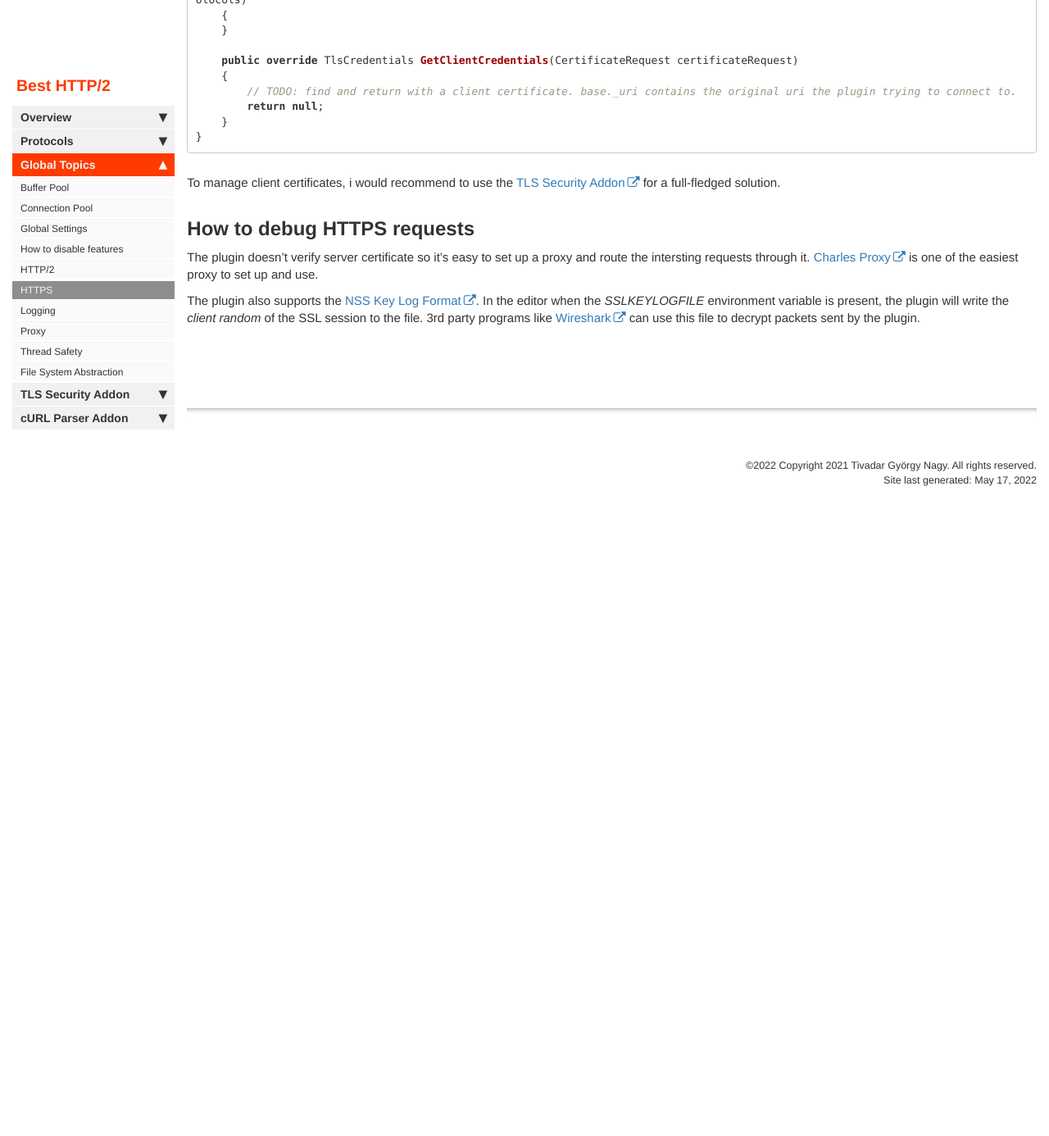
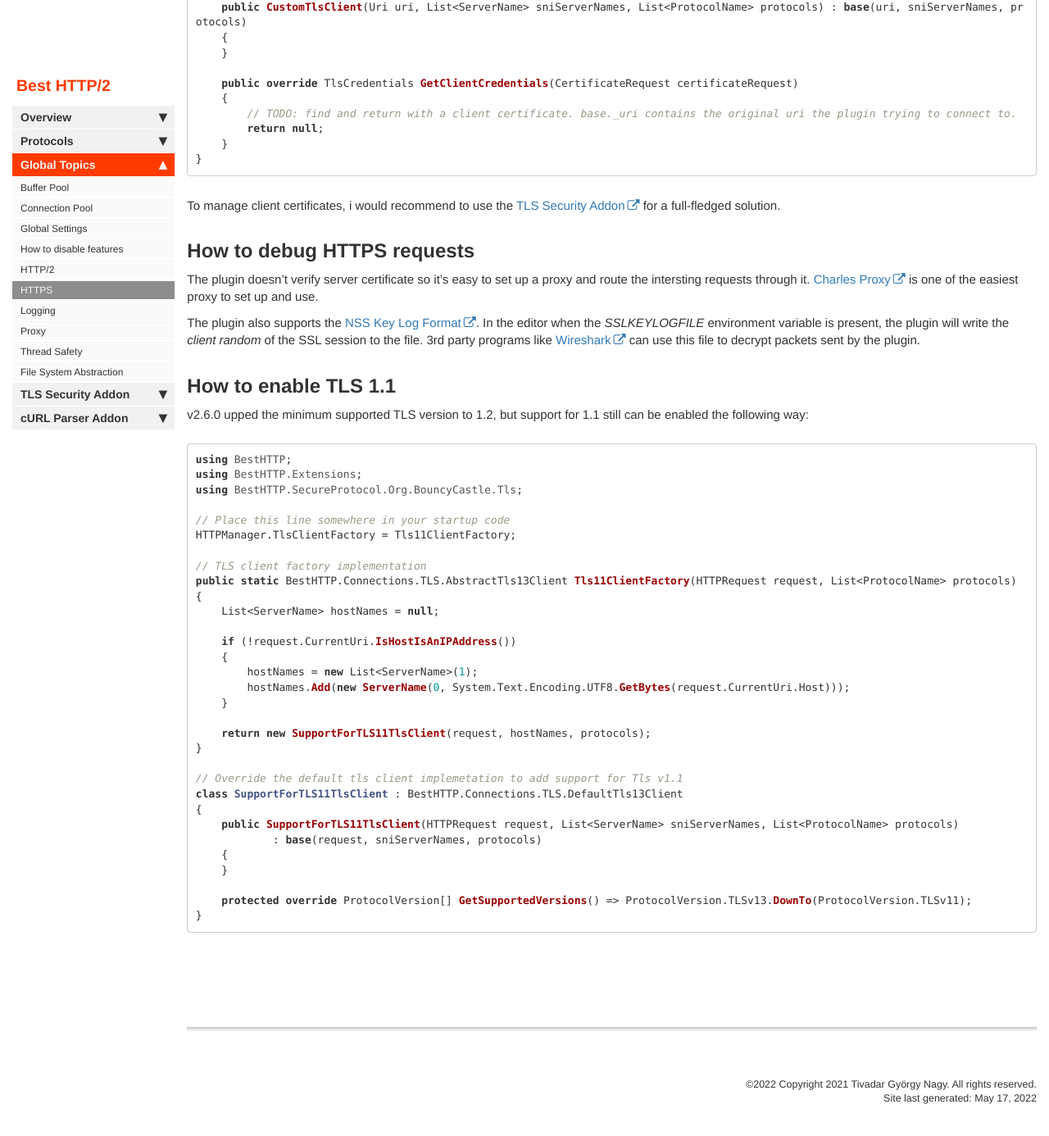
Before and after one commit to Benedicht/BestHTTP-Documentation, a Jekyll site: the page built from pages/best_http2/global_topics/HTTPS.md, in a window 1280 px wide and 1400 px high, scrolled down 1628 px. Shown: the top 1386 px of the window at 82% size. Built offline with Jekyll 4.4.1, drawn with Linux system fonts in a browser that asks for light colours; comment, search, counter and statistics services are not loaded; before the commit the page ends 2274 px from its top, so only the background shows below that; some of the changed text lies outside the part shown.

Commit message:
How to enable TLS 1.1

````diff
--- a/pages/best_http2/global_topics/HTTPS.md
+++ b/pages/best_http2/global_topics/HTTPS.md
@@ -80,3 +80,41 @@ To manage client certificates, i would recommend to use the [TLS Security Addon]
 The plugin doesn't verify server certificate so it's easy to set up a proxy and route the intersting requests through it. [Charles Proxy](https://www.charlesproxy.com) is one of the easiest proxy to set up and use.
 
 The plugin also supports the [NSS Key Log Format](https://developer.mozilla.org/en-US/docs/Mozilla/Projects/NSS/Key_Log_Format). In the editor when the *SSLKEYLOGFILE* environment variable is present, the plugin will write the *client random* of the SSL session to the file. 3rd party programs like [Wireshark](https://wiki.wireshark.org/TLS) can use this file to decrypt packets sent by the plugin.
+
+## How to enable TLS 1.1
+
+v2.6.0 upped the minimum supported TLS version to 1.2, but support for 1.1 still can be enabled the following way:
+
+```csharp
+using BestHTTP;
+using BestHTTP.Extensions;
+using BestHTTP.SecureProtocol.Org.BouncyCastle.Tls;
+
+// Place this line somewhere in your startup code
+HTTPManager.TlsClientFactory = Tls11ClientFactory;
+
+// TLS client factory implementation
+public static BestHTTP.Connections.TLS.AbstractTls13Client Tls11ClientFactory(HTTPRequest request, List<ProtocolName> protocols)
+{
+    List<ServerName> hostNames = null;
+
+    if (!request.CurrentUri.IsHostIsAnIPAddress())
+    {
+        hostNames = new List<ServerName>(1);
+        hostNames.Add(new ServerName(0, System.Text.Encoding.UTF8.GetBytes(request.CurrentUri.Host)));
+    }
+
+    return new SupportForTLS11TlsClient(request, hostNames, protocols);
+}
+
+// Override the default tls client implemetation to add support for Tls v1.1
+class SupportForTLS11TlsClient : BestHTTP.Connections.TLS.DefaultTls13Client
+{
+    public SupportForTLS11TlsClient(HTTPRequest request, List<ServerName> sniServerNames, List<ProtocolName> protocols)
+            : base(request, sniServerNames, protocols)
+    {
+    }
+
+    protected override ProtocolVersion[] GetSupportedVersions() => ProtocolVersion.TLSv13.DownTo(ProtocolVersion.TLSv11);
+}
+```
````
